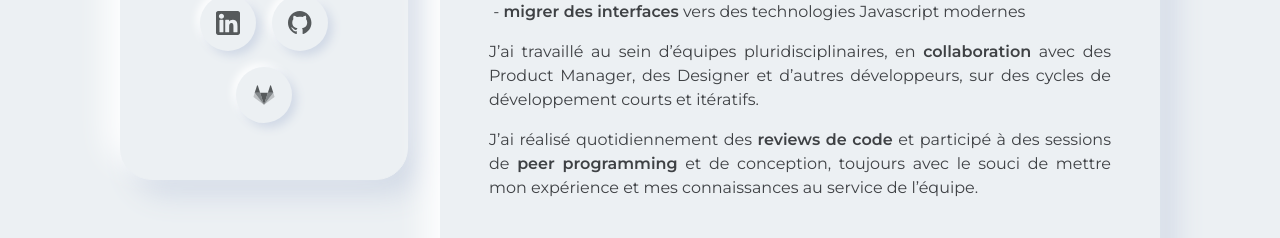
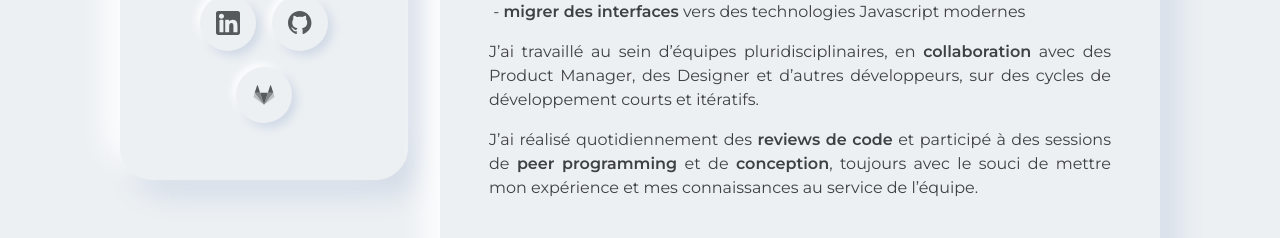
Before and after one commit to emmaGblt/cv, a React (Vite) app: page / in a window 1280 px wide. Shown: the part 780-1018 px from the top of the page. Built offline with nearby package versions, Linux system fonts and the light colour scheme.

Commit message:
make some text bold

```diff
--- a/src/components/AboutMe/AboutMeContent.tsx
+++ b/src/components/AboutMe/AboutMeContent.tsx
@@ -75,9 +75,10 @@ function AboutMeContent() {
             J’ai réalisé quotidiennement des{" "}
             <strong className="font-bold">reviews de code</strong> et participé
             à des sessions de{" "}
-            <strong className="font-bold">peer programming</strong> et de
-            conception, toujours avec le souci de mettre mon expérience et mes
-            connaissances au service de l’équipe.
+            <strong className="font-bold">peer programming</strong> et de{" "}
+            <strong className="font-bold">conception</strong>, toujours avec le
+            souci de mettre mon expérience et mes connaissances au service de
+            l’équipe.
           </p>
         </div>
       </div>
```
